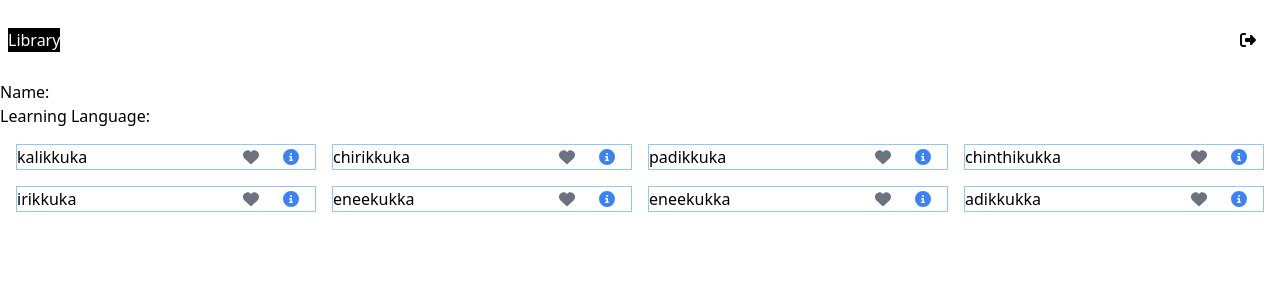
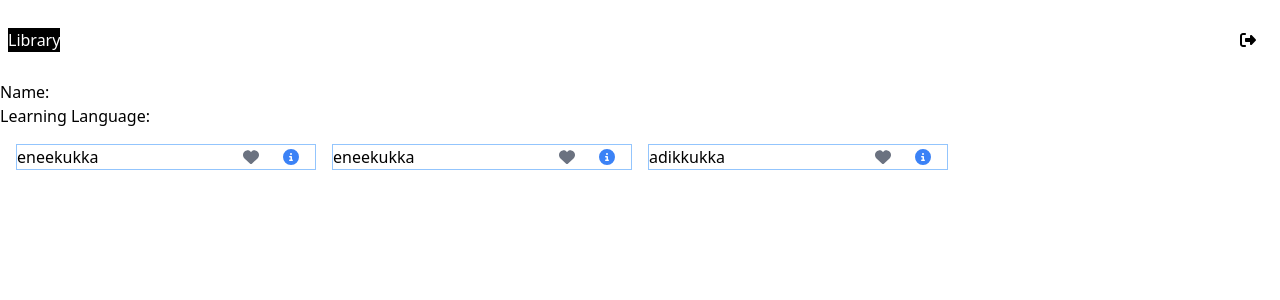
Before and after one commit to sachinkmohan/em-vocab-trainer, a React (Vite) app: page /library in a window 1280 px wide. Shown: the top 300 px of the page. Built offline with nearby package versions, Linux system fonts and the light colour scheme; no server answers; data requests are answered from the project's data file.

Commit message:
set words.json instead of localhost json data

```diff
--- a/src/components/WordList.tsx
+++ b/src/components/WordList.tsx
@@ -4,6 +4,7 @@ import { faInfoCircle, faHeart } from "@fortawesome/free-solid-svg-icons";
 import { useState, useRef, useEffect } from "react";
 import WordDetails from "./words/WordDetails";
 import { toast, ToastContainer } from "react-toastify";
+import wordsData from "../../words.json";
 
 import {
   doc,
@@ -20,9 +21,9 @@ import { useUserData } from "./helpers/UserDataContext";
 interface Word {
   id: string;
   word: string;
-  meaning: string;
+  translation: string;
   figureOfSpeech: string;
-  exampleSentence: string;
+  exampleSentence?: string;
 }
 
 const WordList = () => {
@@ -36,16 +37,7 @@ const WordList = () => {
   const [favoriteWords, setFavoriteWords] = useState<string[]>([]);
 
   useEffect(() => {
-    const fetchData = async () => {
-      try {
-        const response = await fetch("http://localhost:5174/words");
-        const data = await response.json();
-        setWords(data);
-      } catch (error) {
-        console.error("Error fetching data: ", error);
-      }
-    };
-    fetchData();
+    setWords(wordsData.words);
   }, []);
 
   useEffect(() => {
@@ -170,7 +162,7 @@ const WordList = () => {
                   <FontAwesomeIcon
                     icon={faInfoCircle}
                     className="text-blue-500"
-                    onClick={() => handleIconClick(word.meaning)}
+                    onClick={() => handleIconClick(word.translation)}
                   />
                 </div>
               </li>
--- a/words.json
+++ b/words.json
@@ -1,37 +1,5 @@
 {
   "words": [
-    {
-      "word": "kalikkuka",
-      "meaning": "to play",
-      "figureOfSpeech": "verb",
-      "sentence": "Njan kalikkukka aanu - I am playing",
-      "id": "9f03"
-    },
-    {
-      "word": "chirikkuka",
-      "meaning": "to laugh",
-      "figureOfSpeech": "verb",
-      "sentence": "Njan chirikkuka aanu - I am laughing",
-      "id": "a99b"
-    },
-    {
-      "id": "f0ef",
-      "word": "padikkuka",
-      "translation": " to study",
-      "figureOfSpeech": " verb"
-    },
-    {
-      "id": "1d1a",
-      "word": "chinthikukka",
-      "translation": " to study",
-      "figureOfSpeech": " verb"
-    },
-    {
-      "id": "d623",
-      "word": "irikkuka",
-      "translation": " to study",
-      "figureOfSpeech": " verb"
-    },
     {
       "id": "f7ec48ae-43cc-4258-904a-a69c85705f19",
       "word": "eneekukka",
```
